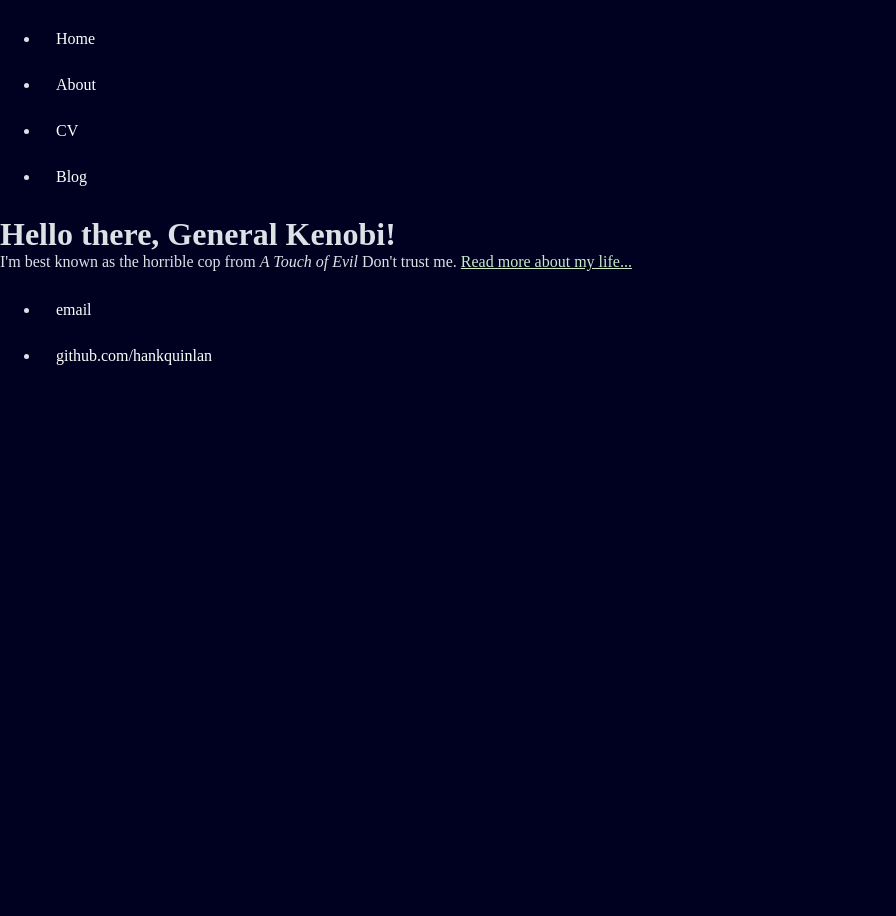
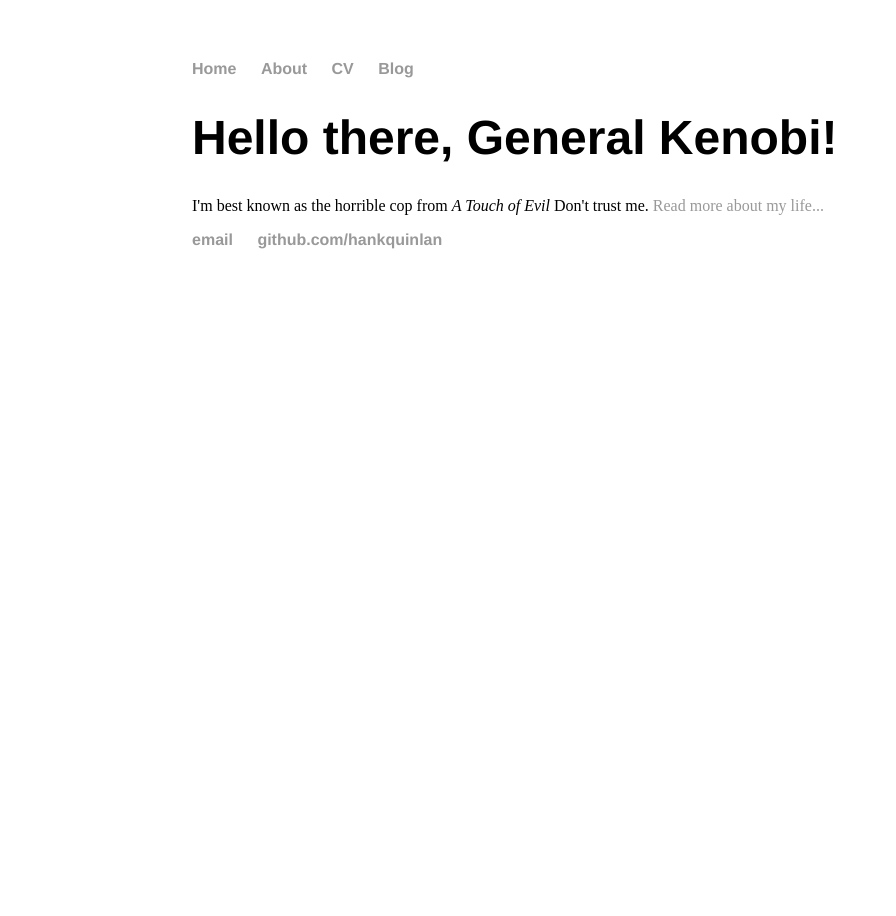
Before and after one commit to Sephirothbahamut/sephirothbahamut.github.io, a Jekyll site: the page built from index.html, in a window 1280 px wide. Shown: the whole page, without its empty margins (0-896 px from the left). Built offline with Jekyll 4.4.1, drawn with Linux system fonts in a browser that asks for light colours.

Commit message:
Update main.css

```diff
--- a/css/main.css
+++ b/css/main.css
@@ -1,245 +1,25 @@
-
-:root
-	{
-	--c_outer_background: rgb(0, 0, 32);
-	--c_background: rgb(0, 20, 40);
-	--c_text_background: rgb(40, 60, 80);
-	--c_text: rgb(220, 225, 230);
-	--c_text_shadow: #154c86;
-	--c_ok: rgb(80, 225, 100);
-	--c_mid: rgb(225, 225, 20);
-	--c_no: rgb(255, 80, 80);
-	--c_text_link: rgb(200, 235, 200);
-	--c_text_link_opened: rgb(200, 200, 235);
-	}
-
-
-
-/* RESET BEG */
-html,body,div,span,
-applet,object,iframe,
-h1,h2,h3,h4,h5,h6,p,blockquote,pre,
-a,abbr,acronym,address,big,cite,code,
-del,dfn,em,font,img,ins,kbd,q,s,samp,
-small,strike,strong,sub,sup,tt,var,
-fieldset,form,label,legend,
-caption, table, td, tr{
-  margin: 0;
-  padding: 0;
-  border: 0;
+body {
+    margin: 60px auto;
+    width: 70%;
 }
-/* RESET END */
-/* vars */
-:root
-	{
-	--footer_height = 32px;
-	}
-
-html, body
-	{
-	background-color: var(--c_outer_background);
-	font-size: 16px;
-	color: var(--c_text);
-
-	height: 100%;
-	}
-
-.central_body
-	{
-	background-color: var(--c_background);
-
-	/*position: absolute;
-	top: 0;
-	bottom: 0;
-	left: 0;
-	right: 0;
-	overflow: hidden;*/
-
-	width: 100%;
-	padding: 12px;
-
-	min-height: calc(100% - 96px);*/
-    /*height: auto !important;
-	height: 100%;*/
-    /*margin: 0 auto -32px; */
-	}
-
-
-@media screen and (min-width: 800px)
-	{
-	.central_body
-		{
-		width: 80%;
-		margin-left: 10%;
-		margin-right: 10%;
-		}
-	}
-
-.box
-	{
-	background-color: var(--c_text_background);
-
-	margin-bottom: 12px;
-	vertical-align: top;
-	position: relative;
-	/*overflow: hidden;*/
-	min-width: 96px;
-	line-height: 120%;
-	padding: 12px;
-	text-decoration: none;
-	text-shadow: 0px 1px var(--c_text_shadow);
-
-	border-radius: 6px;
-	box-shadow: inset 0px 1px rgba(255,255,255,0.4), 0px 1px 2px rgba(0,0,0,0.2);
-	}
-
-p
-	{
-	margin-bottom: 12px;
-	}
-
-a
-	{
-	color: var(--c_text_link);
-	}
-
-a:visited
-	{
-	color: var(--c_text_link_opened);
-	}
-/*==============================================================*/
-/*=====================* LIST *=================================*/
-/*==============================================================*/
-
-.central_body ul li
-	{
-	margin: 8px 0;
-	}
-
-.central_body ul li::before
-	{
-	font-family: FontAwesome;
-	content: "\f054";
-	padding-right: 8px;
-	}
-
-.central_body ul li:hover
-	{
-	cursor: default;
-	}
-
-.central_body ul
-	{
-	list-style-type: none;
-	}
-/*==============================================================*/
-/*=====================* DROPDOWN *=============================*/
-/*==============================================================*/
-
-.navbar_ul
-	{
-	list-style-type: none;
-	margin: 0;
-	padding: 0;
-	overflow: hidden;
-	background-color: #333;
-	}
-
-.navbar_li
-	{
-	float: left;
-	}
-
-li a, .dropbtn
-	{
-	display: inline-block;
-	color: white;
-	text-align: center;
-	padding: 14px 16px;
-	text-decoration: none;
-	}
-
-li a:hover, .dropdown:hover .dropbtn
-	{
-	background-color: var(--c_text_background);
-	cursor: pointer;
-	}
-
-li.dropdown
-	{
-	display: inline-block;
-	}
-
-.dropdown-content
-	{
-	border-left: thick solid var(--c_text_background);
-
-	display: none;
-	background-color: var(--c_text);
-	position: absolute;
-	min-width: 160px;
-	box-shadow: 0px 8px 16px 0px rgba(0,0,0,0.2);
-	z-index: 1;
-	}
-
-.dropdown-content a
-	{
-	background-color: var(--c_text);
-	color: var(--c_text_background);
-	padding: 12px 16px;
-	text-decoration: none;
-	display: block;
-	text-align: left;
-	}
-
-.dropdown-content a:hover
-	{
-	border-style: solid;
-	border-left: thick double var(--c_text_background);
-
-	background-color: var(--c_text_background);
-	color: var(--c_text);
-	}
-
-.dropdown:hover .dropdown-content
-	{
-	display: block;
-	cursor: pointer;
-	}
-
-/*==============================================================*/
-/*=====================* NAVBAR & FOOTER *======================*/
-/*==============================================================*/
-.navbar
-	{
-	padding: 0 1%;
-	background-color: var(--c_text_background);
-	background-image: linear-gradient(var(--c_text_background),var(--c_outer_background));
-	}
-
-.footer
-	{
-	width:100%;
-    height: var(--footer_height);
-    clear: both;
-
-	background: var(--c_text_background);
-	padding: 8px;
-
-	border-top-style: solid;
-	border-top-color: var(--c_text);
-	}
-
-/*==============================================================*/
-/*=====================* FONTS *================================*/
-/*==============================================================*/
-@font-face
-	{
-    font-family: quenya;
-    src: url('QUENYA.TTF');
-	}
-
-.font_quenya
-	{
-	font-family: "quenya";
-	}
+nav ul, footer ul {
+    font-family:'Helvetica', 'Arial', 'Sans-Serif';
+    padding: 0px;
+    list-style: none;
+    font-weight: bold;
+}
+nav ul li, footer ul li {
+    display: inline;
+    margin-right: 20px;
+}
+a {
+    text-decoration: none;
+    color: #999;
+}
+a:hover {
+    text-decoration: underline;
+}
+h1 {
+    font-size: 3em;
+    font-family:'Helvetica', 'Arial', 'Sans-Serif';
+}
```
